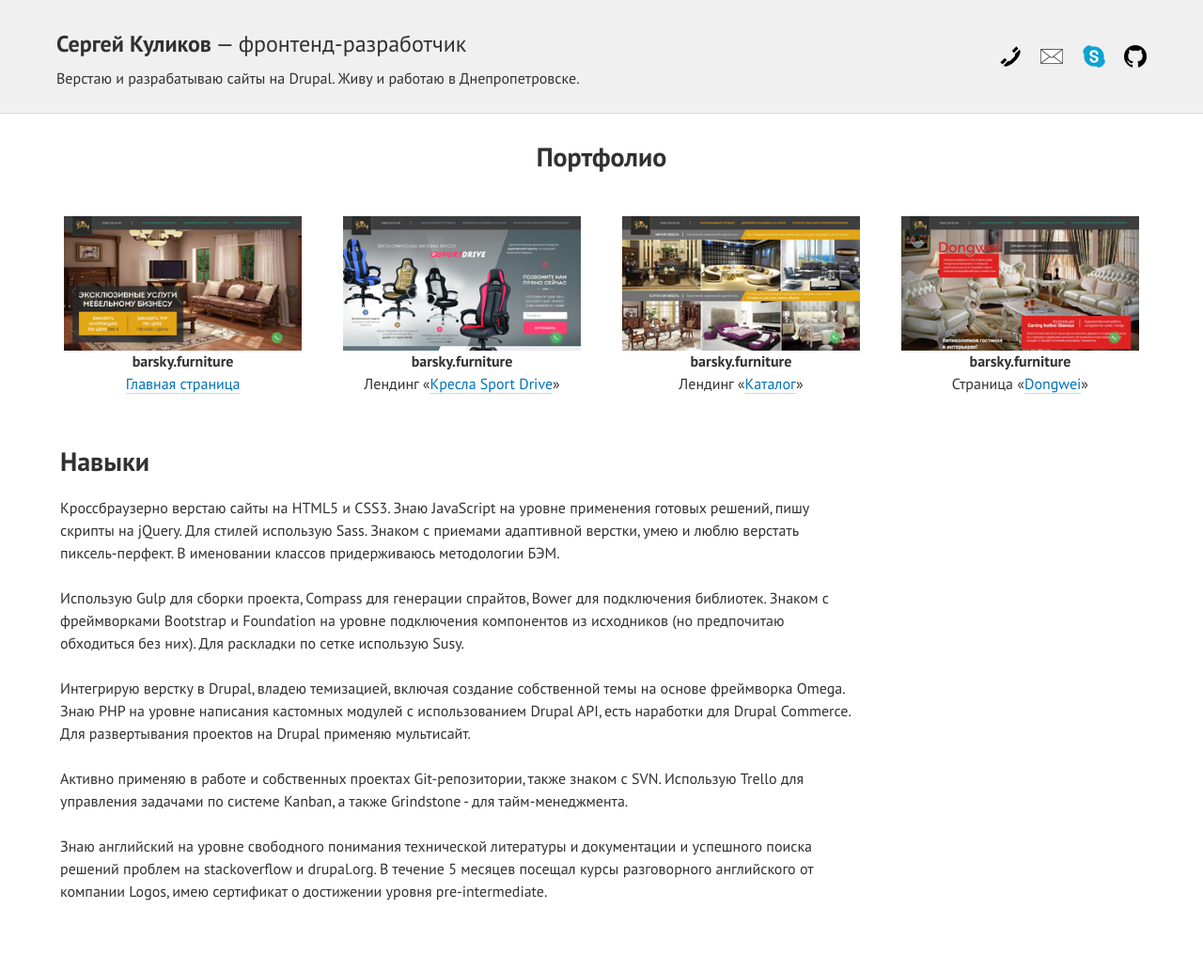
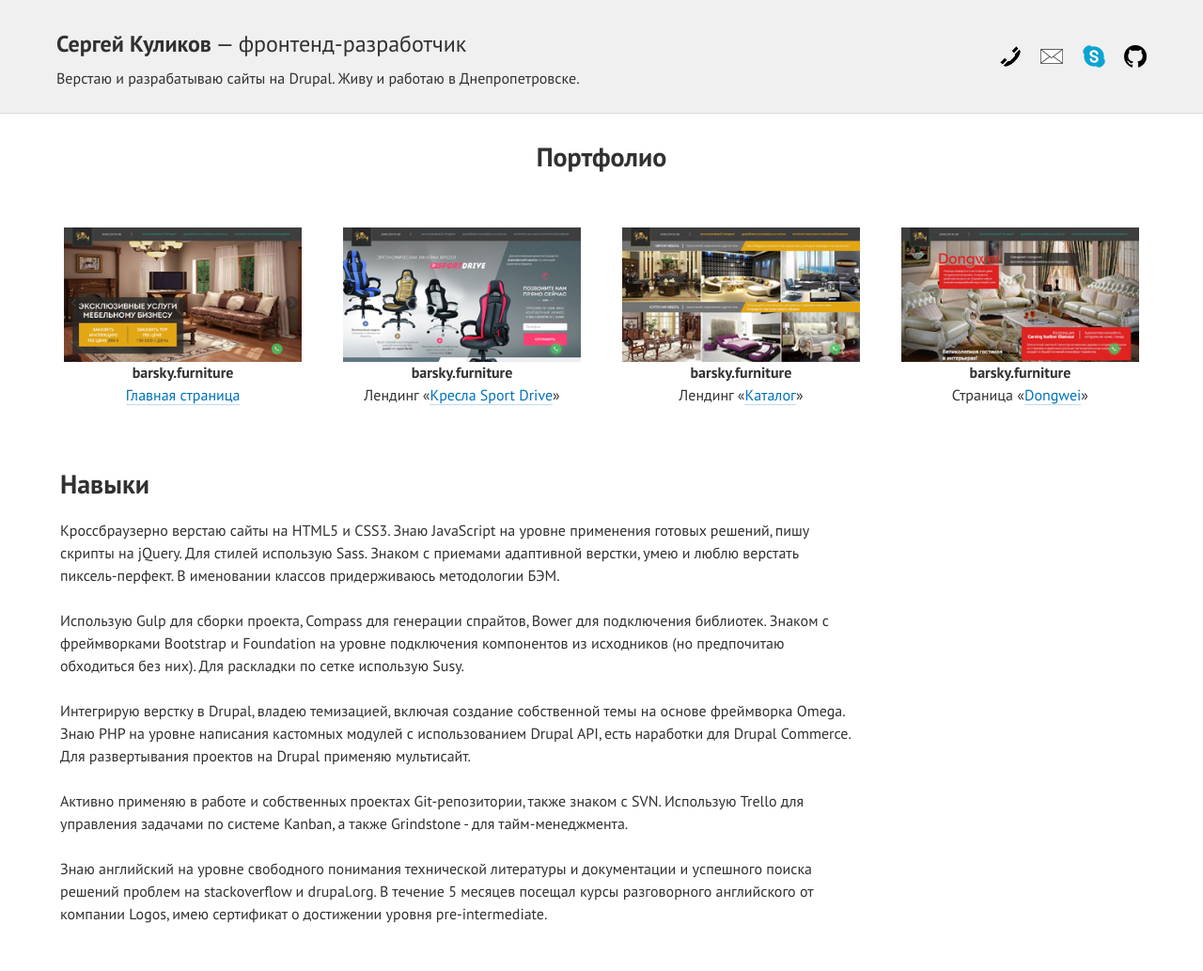
Before and after one commit to web-padawan/web-padawan.github.io, a Jekyll site: the page built from index.html, in a window 1280 px wide. Shown: the whole page at 94% size. Built offline with Jekyll 4.4.1, drawn with Linux system fonts in a browser that asks for light colours; before the commit the page ends 1009 px from its top, so only the background shows below that.

Commit message:
[fix] portfolio cards vertical rhythm

```diff
--- a/assets/css/app.css
+++ b/assets/css/app.css
@@ -811,7 +811,7 @@ h6 {
 }
 .portfolio-card {
   display: inline-block;
-  padding: 12px;
+  padding: 24px 12px;
   margin: 0 1rem;
 }
 .portfolio-card:hover {
--- a/sass/blocks/_portfolio.scss
+++ b/sass/blocks/_portfolio.scss
@@ -16,7 +16,7 @@
 
   &-card {
     display: inline-block;
-    padding: $vert-spacing-unit / 2;
+    padding: $vert-spacing-unit $vert-spacing-unit / 2;
     margin: 0 $horz-spacing-unit;
 
     &:hover {
```
Also changed, not shown: assets/css/app.min.css.
